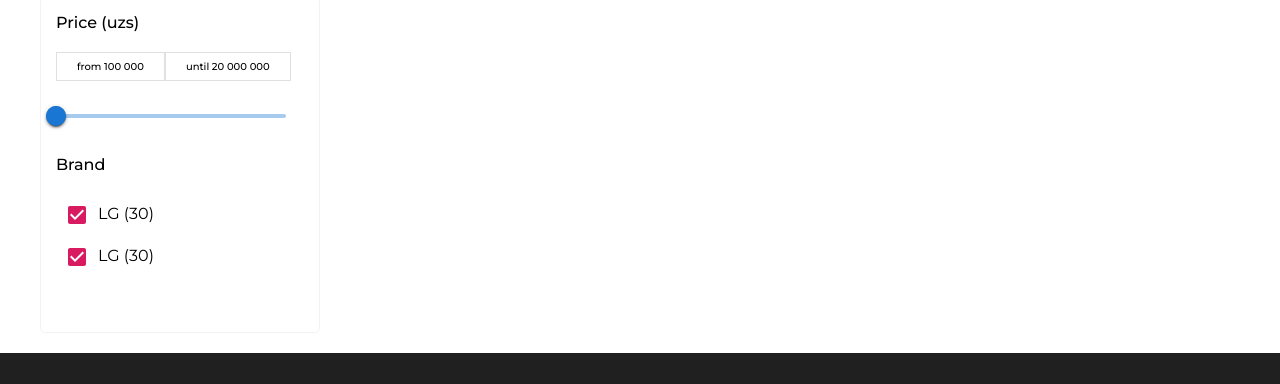
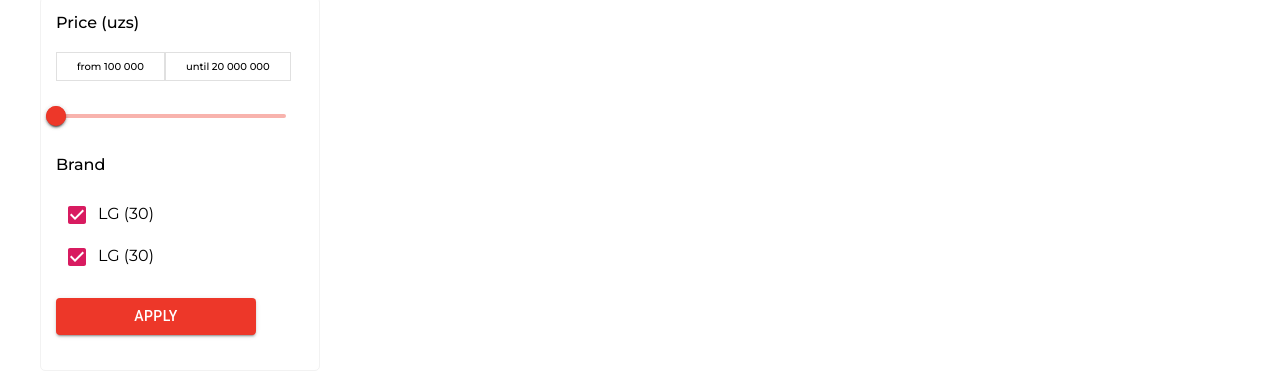
Before and after one commit to ZiyoviddinTursunov/MIXEL.UZ, a React (Vite) app: page /category in a window 1280 px wide. Shown: the part 297-681 px from the top of the page. Built offline with nearby package versions, Linux system fonts and the light colour scheme; no server answers.

Commit message:
yangilandi

```diff
--- a/src/pages/category/Category.css
+++ b/src/pages/category/Category.css
@@ -127,7 +127,14 @@
 .nalichi p {
   font-size: 13px;
 }
-.apply {
+/* .apply {
   background-color: var(--red);
   border: none;
-}
+} */
+ .MuiButton-colorPrimary{
+  background-color: var(--red) !important;
+  width: 200px !important;
+ }
+ .MuiSlider-colorPrimary{
+  color: var(--red) !important;
+ }
--- a/src/pages/category/Category.jsx
+++ b/src/pages/category/Category.jsx
@@ -12,6 +12,8 @@ import Slider from "@mui/material/Slider";
 import { pink } from "@mui/material/colors";
 import Checkbox from "@mui/material/Checkbox";
 
+import Stack from '@mui/material/Stack';
+import Button from '@mui/material/Button';
 
 
 
@@ -134,9 +136,13 @@ function Category() {
                </li>
                 </ul>
               </div>
-            <button className="apply">
 
-            </button>
+            <Stack spacing={2} direction="row">
+
+      <Button variant="contained">Apply</Button>
+
+    </Stack>
+
             </div>
           </div>
         </div>
```
